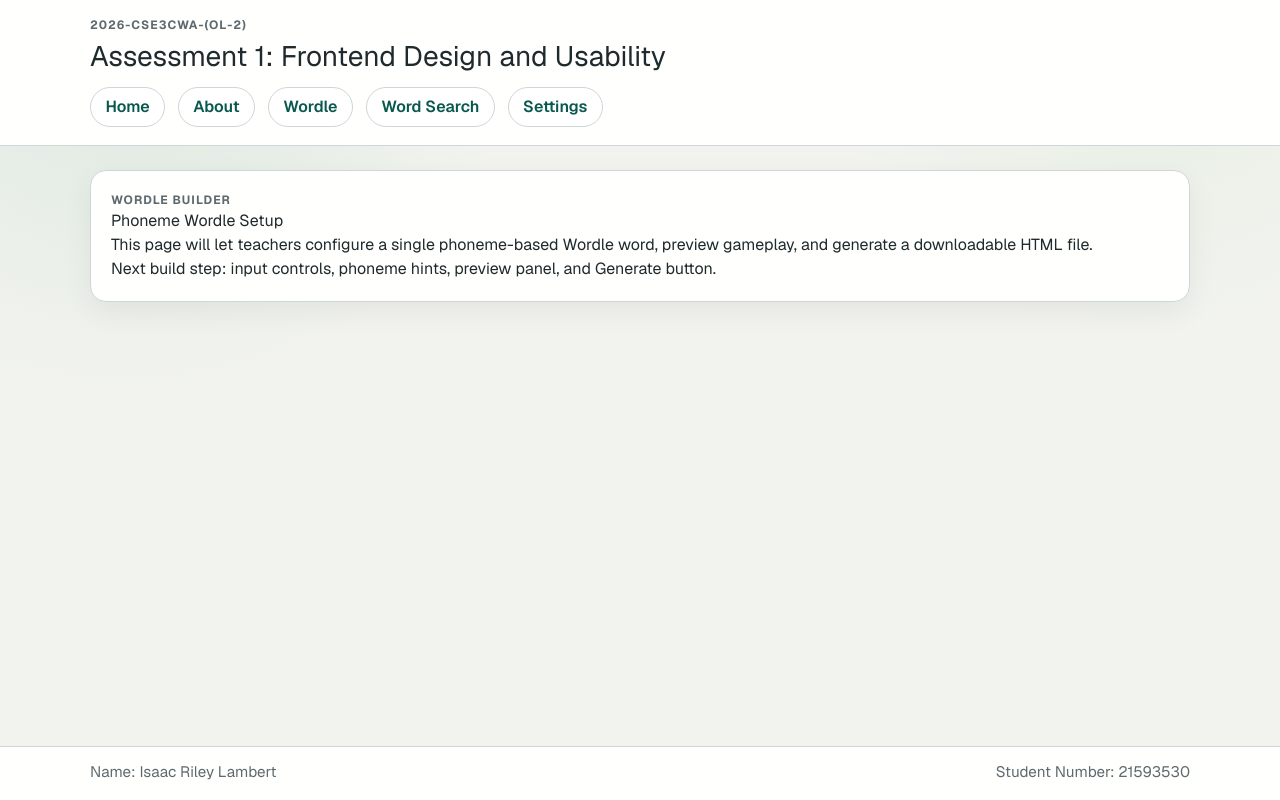
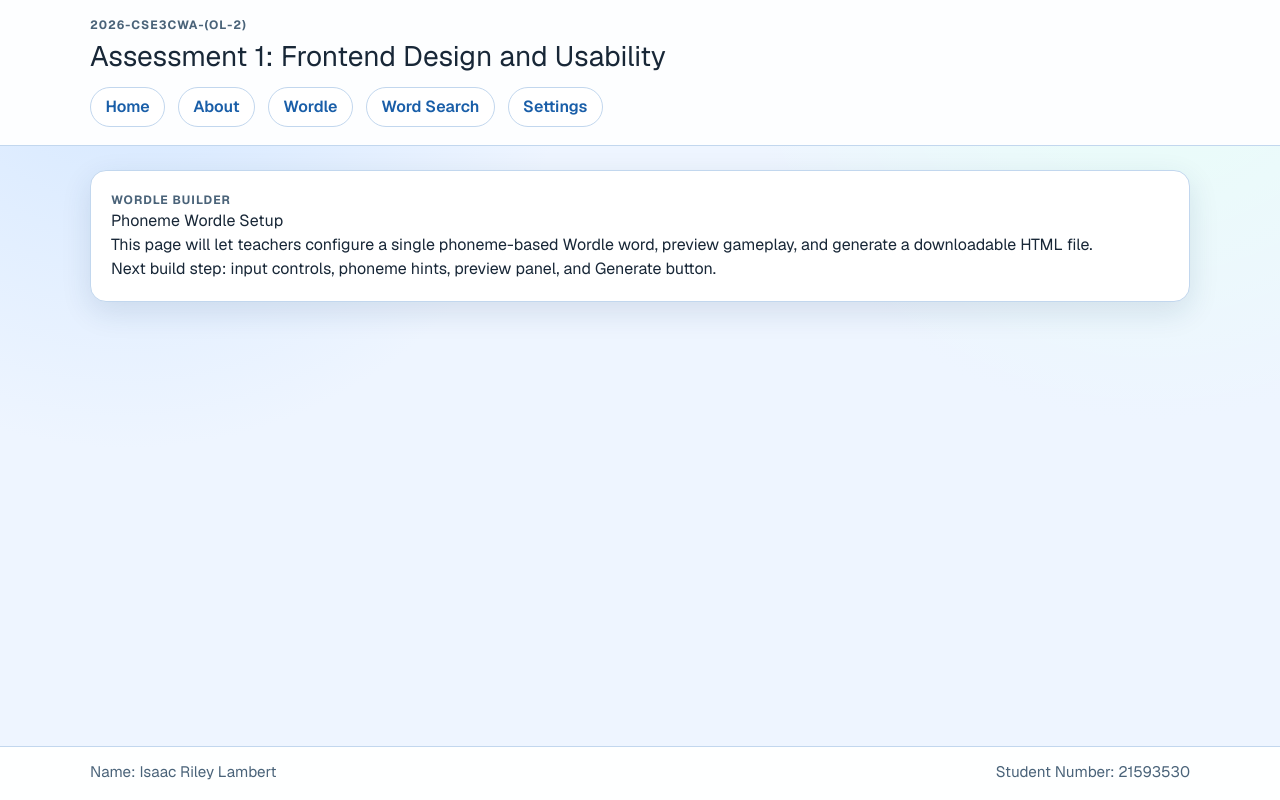
Before and after one commit to 21593530/Cloud-Web-Application-Assessment, a Next.js app in the folder app/: page /wordle in a window 1280 px wide. Built offline with nearby package versions, Linux system fonts and the light colour scheme.

Commit message:
Add blue-first theme system with cookie persistence

```diff
--- a/app/src/app/globals.css
+++ b/app/src/app/globals.css
@@ -1,13 +1,31 @@
 @import "tailwindcss";
 
 :root {
-  --background: #f2f3ef;
-  --surface: #fffffd;
-  --foreground: #1f2a2e;
-  --muted: #5e6a70;
-  --border: #cfd6d8;
-  --accent: #0e6f66;
-  --accent-strong: #095850;
+  --background: #eef5ff;
+  --surface: #ffffff;
+  --foreground: #182737;
+  --muted: #4a6379;
+  --border: #c2d7ee;
+  --accent: #2f7edb;
+  --accent-strong: #195ea8;
+  --ring: #9dc4ec;
+  --shadow: 0 10px 30px rgb(18 56 102 / 0.12);
+  --hero-a: #d2e6ff;
+  --hero-b: #e8fff7;
+}
+
+html[data-theme="dark"] {
+  --background: #0f1c2c;
+  --surface: #16263a;
+  --foreground: #e8f1ff;
+  --muted: #b8cde5;
+  --border: #2e4562;
+  --accent: #64adff;
+  --accent-strong: #90c4ff;
+  --ring: #31557d;
+  --shadow: 0 12px 36px rgb(0 0 0 / 0.34);
+  --hero-a: #1b314d;
+  --hero-b: #153948;
 }
 
 @theme inline {
@@ -20,8 +38,8 @@
 body {
   margin: 0;
   background:
-    radial-gradient(circle at 10% 0%, #dbe8de 0%, transparent 28%),
-    radial-gradient(circle at 90% 0%, #e6efe2 0%, transparent 24%),
+    radial-gradient(circle at 10% 0%, var(--hero-a) 0%, transparent 32%),
+    radial-gradient(circle at 90% 0%, var(--hero-b) 0%, transparent 30%),
     var(--background);
   color: var(--foreground);
   font-family: var(--font-geist-sans), "Segoe UI", sans-serif;
@@ -45,7 +63,7 @@ a {
 
 .site-header {
   border-bottom: 1px solid var(--border);
-  background: color-mix(in oklab, var(--surface) 95%, white 5%);
+  background: color-mix(in oklab, var(--surface) 96%, var(--hero-a) 4%);
   backdrop-filter: blur(8px);
 }
 
@@ -81,13 +99,15 @@ a {
   padding: 0.45rem 0.9rem;
   font-weight: 600;
   color: var(--accent-strong);
-  background: #fff;
+  background: color-mix(in oklab, var(--surface) 92%, white 8%);
+  transition: border-color 120ms ease, color 120ms ease, transform 120ms ease;
 }
 
 .desktop-nav a:hover,
 .mobile-menu-panel a:hover {
   border-color: var(--accent);
   color: var(--accent);
+  transform: translateY(-1px);
 }
 
 .mobile-menu {
@@ -102,7 +122,7 @@ a {
   border-radius: 999px;
   padding: 0.4rem 0.9rem;
   font-weight: 600;
-  background: #fff;
+  background: color-mix(in oklab, var(--surface) 92%, white 8%);
 }
 
 .mobile-menu-panel {
@@ -122,7 +142,7 @@ a {
   border-radius: 16px;
   background: var(--surface);
   padding: 1.25rem;
-  box-shadow: 0 10px 30px rgb(0 0 0 / 0.06);
+  box-shadow: var(--shadow);
 }
 
 .panel h2,
@@ -151,16 +171,19 @@ a {
   padding: 0.8rem 0.9rem;
   font-weight: 600;
   color: var(--accent-strong);
-  background: #fff;
+  background: color-mix(in oklab, var(--surface) 92%, white 8%);
+  transition: border-color 120ms ease, color 120ms ease, transform 120ms ease;
 }
 
 .quick-links a:hover {
   border-color: var(--accent);
+  color: var(--accent);
+  transform: translateY(-1px);
 }
 
 .site-footer {
   border-top: 1px solid var(--border);
-  background: color-mix(in oklab, var(--surface) 97%, white 3%);
+  background: color-mix(in oklab, var(--surface) 96%, var(--hero-b) 4%);
 }
 
 .footer-row {
@@ -170,6 +193,62 @@ a {
   padding: 0.9rem 0 1rem;
   color: var(--muted);
   font-size: 0.95rem;
+}
+
+.settings-grid {
+  display: grid;
+  gap: 1rem;
+}
+
+.theme-option-grid {
+  display: grid;
+  gap: 0.75rem;
+}
+
+.theme-card {
+  border: 1px solid var(--border);
+  background: color-mix(in oklab, var(--surface) 92%, white 8%);
+  border-radius: 14px;
+  padding: 0.85rem;
+}
+
+.theme-card button {
+  width: 100%;
+  text-align: left;
+  border: 1px solid var(--border);
+  background: transparent;
+  color: var(--foreground);
+  border-radius: 12px;
+  padding: 0.8rem;
+  font: inherit;
+  cursor: pointer;
+}
+
+.theme-card button:hover {
+  border-color: var(--accent);
+}
+
+.theme-card button.active {
+  border-color: var(--accent);
+  box-shadow: 0 0 0 3px color-mix(in oklab, var(--ring) 45%, transparent 55%);
+}
+
+.swatches {
+  display: flex;
+  gap: 0.4rem;
+  margin-top: 0.5rem;
+}
+
+.swatch {
+  width: 1.1rem;
+  height: 1.1rem;
+  border-radius: 999px;
+  border: 1px solid rgb(0 0 0 / 0.18);
+}
+
+.settings-note {
+  color: var(--muted);
+  margin: 0;
 }
 
 @media (min-width: 800px) {
@@ -190,4 +269,12 @@ a {
     flex-direction: row;
     justify-content: space-between;
   }
+
+  .settings-grid {
+    grid-template-columns: 1.1fr 0.9fr;
+  }
+
+  .theme-option-grid {
+    grid-template-columns: 1fr 1fr;
+  }
 }
--- a/app/src/app/layout.tsx
+++ b/app/src/app/layout.tsx
@@ -1,7 +1,21 @@
 import type { Metadata } from "next";
 import { Geist, Geist_Mono } from "next/font/google";
 import Link from "next/link";
+import type { ReactNode } from "react";
 import "./globals.css";
+
+const themeBootstrapScript = `
+  (function () {
+    try {
+      var match = document.cookie.match(/(?:^|; )cwa-theme=([^;]+)/);
+      var saved = match ? decodeURIComponent(match[1]) : null;
+      var theme = saved === "dark" || saved === "light" ? saved : "light";
+      document.documentElement.setAttribute("data-theme", theme);
+    } catch (error) {
+      document.documentElement.setAttribute("data-theme", "light");
+    }
+  })();
+`;
 
 const geistSans = Geist({
   variable: "--font-geist-sans",
@@ -19,12 +33,16 @@ export const metadata: Metadata = {
     "Frontend builder for phoneme-based Wordle and Word Search classroom activities.",
 };
 
-export default function RootLayout({ children }: LayoutProps<"/">) {
+export default function RootLayout({ children }: { children: ReactNode }) {
   return (
     <html
       lang="en"
+      data-theme="light"
       className={`${geistSans.variable} ${geistMono.variable} h-full antialiased`}
     >
+      <head>
+        <script dangerouslySetInnerHTML={{ __html: themeBootstrapScript }} />
+      </head>
       <body className="min-h-full app-shell">
         <header className="site-header">
           <div className="shell-inner">
--- a/app/src/app/settings/page.tsx
+++ b/app/src/app/settings/page.tsx
@@ -1,16 +1,107 @@
+"use client";
+
+import { useState } from "react";
+
+type ThemeMode = "light" | "dark";
+
+const THEME_COOKIE = "cwa-theme";
+
+function readThemeFromCookie(): ThemeMode {
+  if (typeof document === "undefined") {
+    return "light";
+  }
+
+  const match = document.cookie.match(/(?:^|; )cwa-theme=([^;]+)/);
+  const saved = match ? decodeURIComponent(match[1]) : null;
+  return saved === "dark" ? "dark" : "light";
+}
+
+function applyTheme(theme: ThemeMode) {
+  document.documentElement.setAttribute("data-theme", theme);
+  document.cookie = `${THEME_COOKIE}=${theme}; path=/; max-age=31536000; samesite=lax`;
+}
+
 export default function SettingsPage() {
+  const [theme, setTheme] = useState<ThemeMode>(() => {
+    if (typeof document === "undefined") {
+      return "light";
+    }
+
+    const current = document.documentElement.getAttribute("data-theme");
+    if (current === "dark") {
+      return "dark";
+    }
+
+    return readThemeFromCookie();
+  });
+
+  const selectTheme = (nextTheme: ThemeMode) => {
+    setTheme(nextTheme);
+    applyTheme(nextTheme);
+  };
+
   return (
-    <section className="panel" aria-labelledby="settings-heading">
+    <section className="settings-grid" aria-labelledby="settings-heading">
+      <article className="panel">
         <p className="eyebrow">Settings</p>
         <h2 id="settings-heading">Theme and Preferences</h2>
         <p>
-        This page will include light and dark theme controls with persistence so
-        teachers keep their chosen interface preferences.
+          Choose a theme that fits your classroom context. Your selection is
+          saved and automatically reused the next time you open this app.
+        </p>
+
+        <div className="theme-option-grid" role="radiogroup" aria-label="Theme choice">
+          <div className="theme-card">
+            <button
+              type="button"
+              className={theme === "light" ? "active" : undefined}
+              onClick={() => selectTheme("light")}
+              role="radio"
+              aria-checked={theme === "light"}
+            >
+              <strong>Light Theme</strong>
+              <p className="settings-note">Bright, soft, and classroom-friendly.</p>
+              <div className="swatches" aria-hidden="true">
+                <span className="swatch" style={{ background: "#eef5ff" }} />
+                <span className="swatch" style={{ background: "#2f7edb" }} />
+                <span className="swatch" style={{ background: "#e8fff7" }} />
+              </div>
+            </button>
+          </div>
+
+          <div className="theme-card">
+            <button
+              type="button"
+              className={theme === "dark" ? "active" : undefined}
+              onClick={() => selectTheme("dark")}
+              role="radio"
+              aria-checked={theme === "dark"}
+            >
+              <strong>Dark Theme</strong>
+              <p className="settings-note">Focused contrast for longer sessions.</p>
+              <div className="swatches" aria-hidden="true">
+                <span className="swatch" style={{ background: "#0f1c2c" }} />
+                <span className="swatch" style={{ background: "#64adff" }} />
+                <span className="swatch" style={{ background: "#153948" }} />
+              </div>
+            </button>
+          </div>
+        </div>
+      </article>
+
+      <article className="panel" aria-label="Design direction summary">
+        <p className="eyebrow">Design Direction</p>
+        <h3>Professional + Playful</h3>
+        <p>
+          The blue-first palette is paired with soft mint highlights so the
+          interface feels academic, calm, and still engaging for educational
+          use.
         </p>
         <p>
-        Next build step: theme toggle, cookie persistence, and optional layout
-        preference controls.
+          This is the baseline visual system for all remaining pages in the
+          assignment.
         </p>
+      </article>
     </section>
   );
 }
```
Lines whose indentation alone changed are shown as unchanged.
